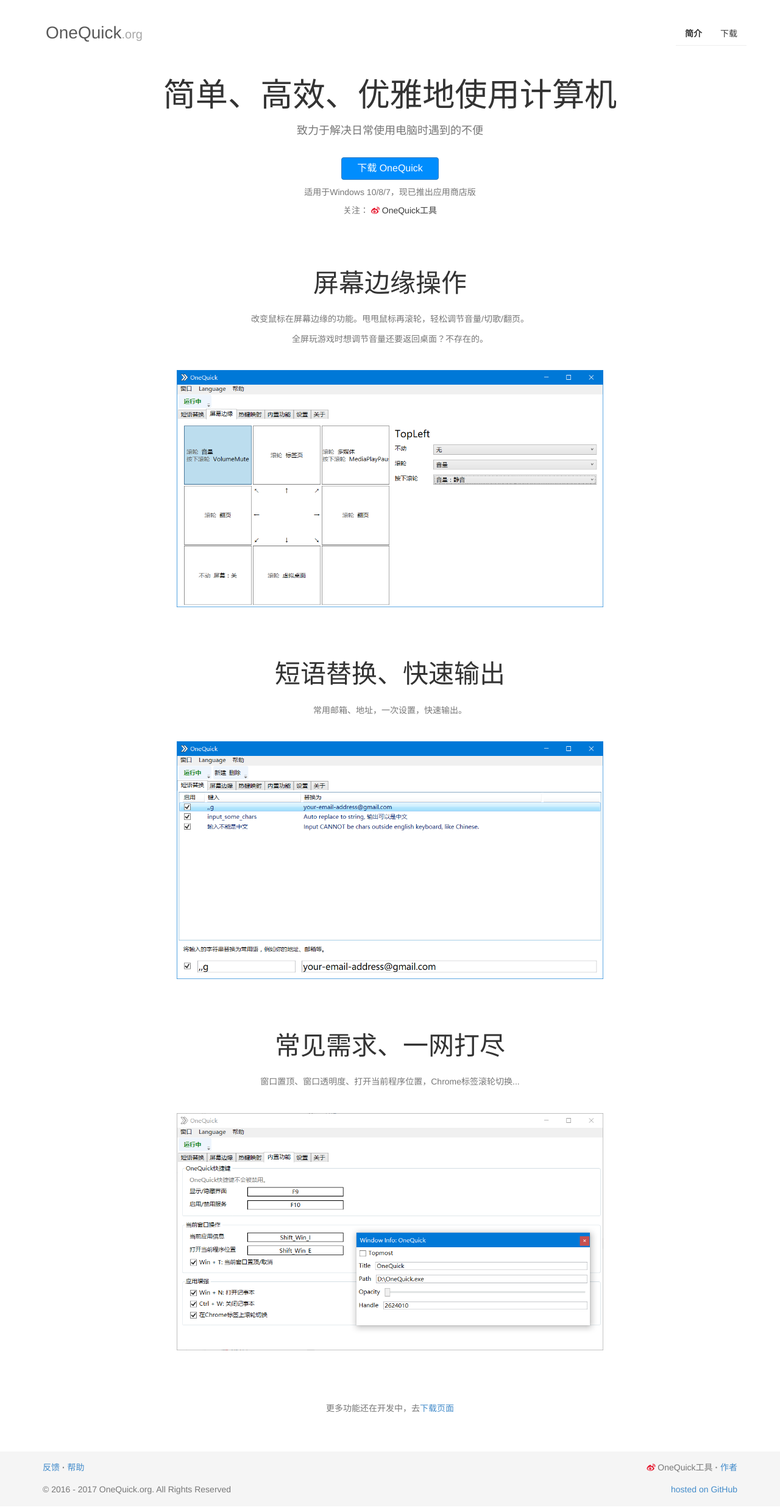
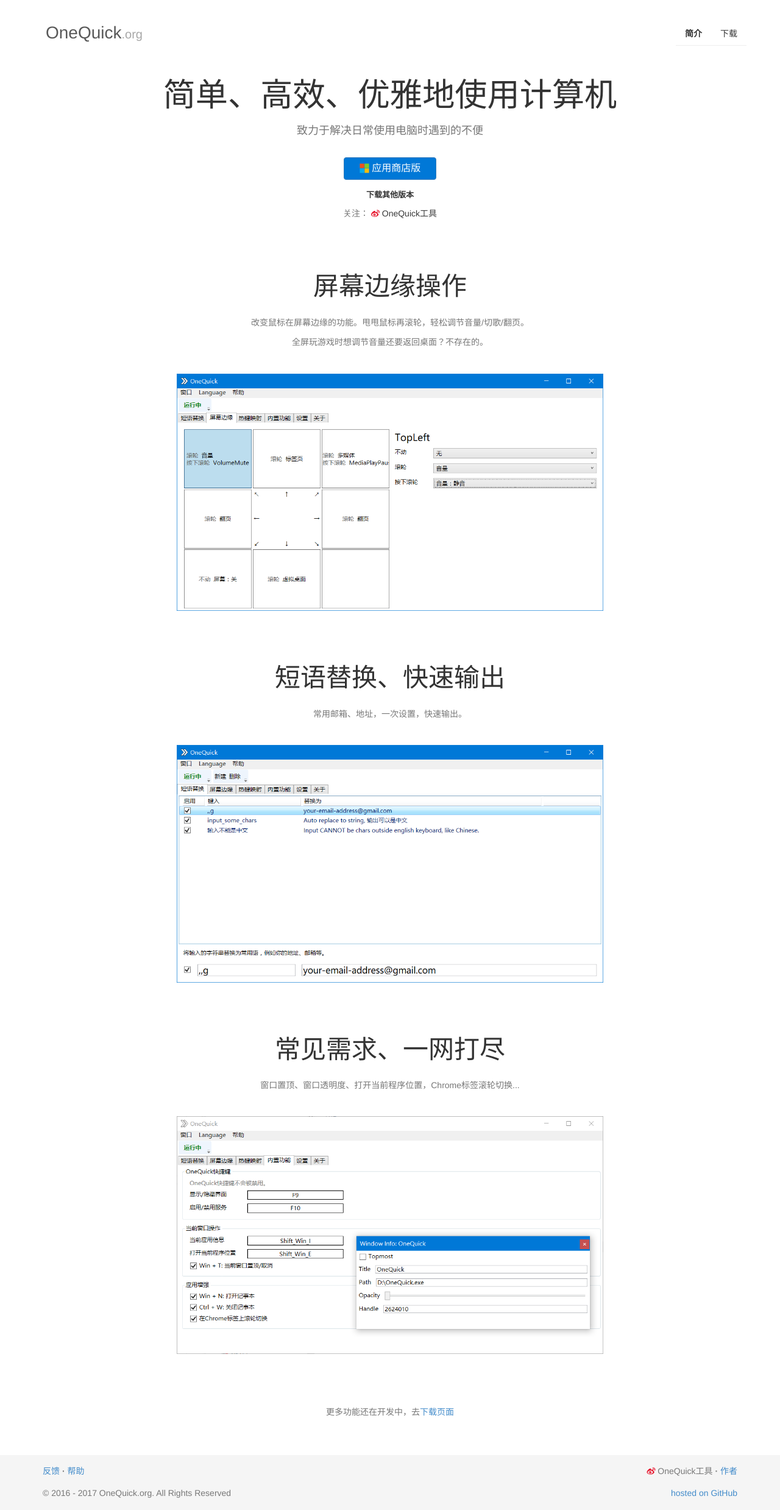
Before and after one commit to OneQuick/OneQuick.github.io-v1-legacy, a Jekyll site: the page built from index.md, in a window 1280 px wide. Shown: the whole page at 61% size. Built offline with Jekyll 4.4.1, drawn with Linux system fonts in a browser that asks for light colours.

Commit message:
将商店版链接放到首页

```diff
--- a/index.md
+++ b/index.md
@@ -9,18 +9,22 @@
 <div class="text-center" style="font-size: 18px; color: #777; margin-top: 15px;">致力于解决日常使用电脑时遇到的不便</div>
 
 <div class="text-center" style="margin-top: 30px; margin-bottom: 10px;">
-<a href="/download">
-<button class="btn btn-primary download" style="font-size: 16px; padding: 6px 25px;">下载 OneQuick</button>
-</a>
-<p style="color: #777; margin-top: 10px; font-size: 14px;">适用于Windows 10/8/7，现已推出应用商店版</p>
+	<a href="https://www.microsoft.com/store/apps/9pfn5k6qxt46" target="_blank">
+		<button class="btn btn-primary ms-store-dl" style="font-size: 16px; padding: 6px 25px;">
+			<img src="/img/microsoft-logo.png" style="height: 16px; margin-top: -2px;"> 应用商店版
+		</button>
+	</a>
+	<p style="margin-top: 14px;">
+		<a href="/download" style="color: #333; font-weight: 600; text-decoration: none; line-height: 1.6; font-size: 13px;">下载其他版本</a>
+	</p>
 
-<p>
-	<span style="color: #777;">关注：</span>
-	<a href="http://weibo.com/onequick" target="_blank" title="@OneQuick工具">
-		<i class="fa fa-weibo" style="color: #e6162d;"></i>
-		<span style="color: #393939;">OneQuick工具</span>
-	</a>
-</p>
+	<p>
+		<span style="color: #777;">关注：</span>
+		<a href="http://weibo.com/onequick" target="_blank" title="@OneQuick工具">
+			<i class="fa fa-weibo" style="color: #e6162d;"></i>
+			<span style="color: #393939;">OneQuick工具</span>
+		</a>
+	</p>
 </div>
 
 
--- a/stylesheets/styles.css
+++ b/stylesheets/styles.css
@@ -67,6 +67,10 @@
   background-color: #008dfd;
 }
 
+.ms-store-dl {
+  background-color: rgba(0, 120, 215, 1);
+}
+
 h1 {
   font-size: 3.8em;
   margin: 0 0 .3em;
```
Also changed, not shown: download.md (+2 -2 lines).
